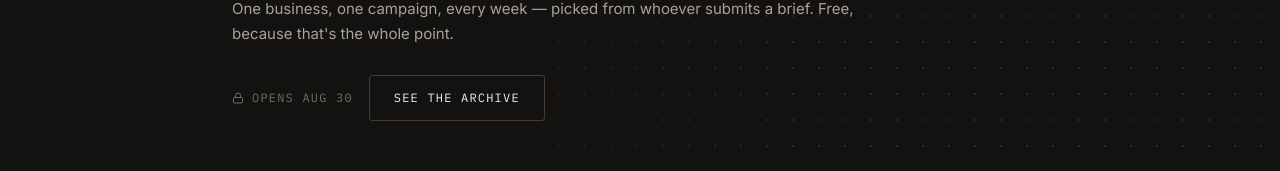
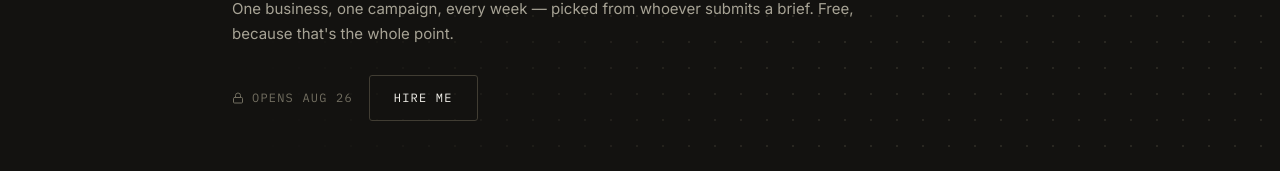
Before and after one commit to Love4reo/picked, a React (Vite) app: page / in a window 1280 px wide. Shown: the part 374-545 px from the top of the page. Built offline with nearby package versions, Linux system fonts and the light colour scheme.

Commit message:
Update App.jsx

```diff
--- a/src/App.jsx
+++ b/src/App.jsx
@@ -171,7 +171,7 @@ const CYCLE = {
   opened: "Aug 23",
   deadline: "Aug 28",
   pickDate: "Aug 28, 5:00 PM WAT",
-  nextOpen: "Aug 30", // when the pool reopens for the following week, once this one is picked
+  nextOpen: "Aug 26", // when the pool reopens for the following week, once this one is picked
   status: "closed", // open | closed | designing | delivered
 };
 
@@ -786,7 +786,7 @@ function Home({ go, openBrief }) {
           </p>
           <div className="flex flex-wrap items-center gap-4 mt-7">
             <SubmitCTA go={go} />
-            <Button variant="ghost" icon={null} onClick={() => go("archive")}>See the archive</Button>
+            <Button variant="ghost" icon={null} onClick={() => window.location.href = "mailto:oshiderooreoluwa@gmail.com"}>Hire me</Button>
           </div>
         </div>
       </Entry>
```
